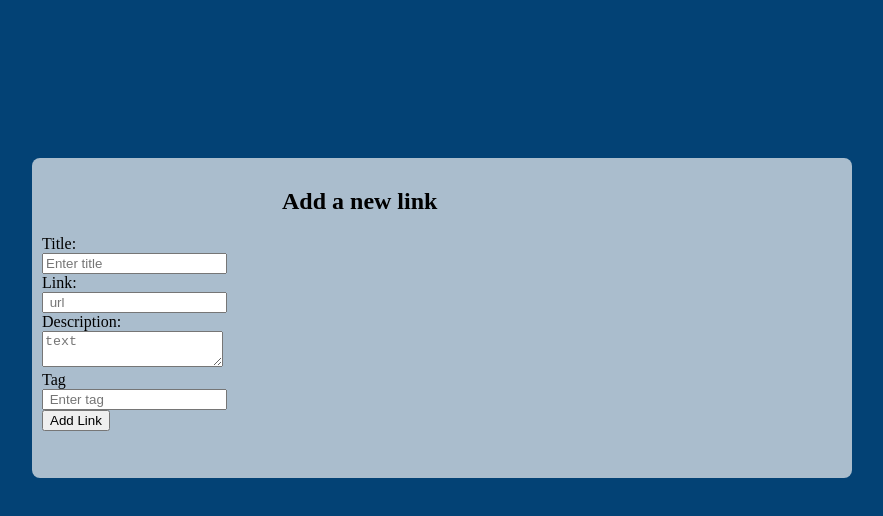
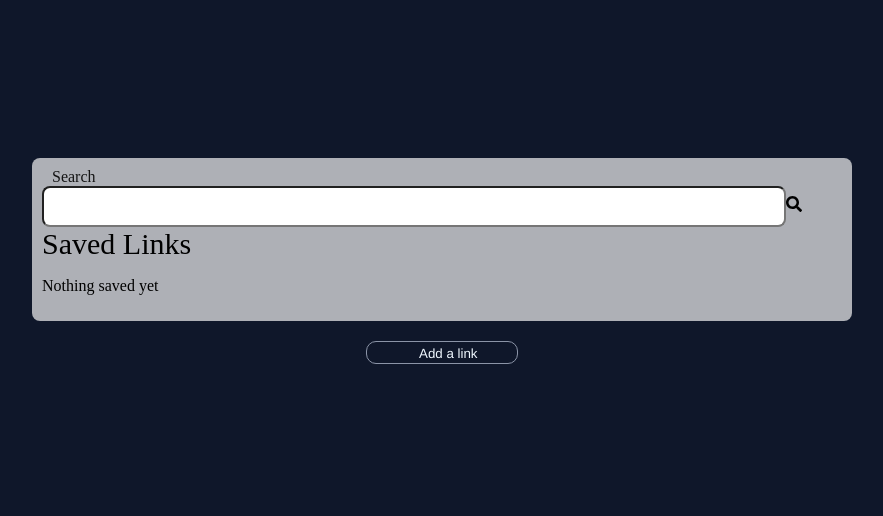
Before and after one commit to Masande07i/link-vaults, a React (Vite) app: page / in a window 1280 px wide. Shown: the top 516 px of the page, without its empty margins (198-1081 px from the left). Built offline with nearby package versions, Linux system fonts and the light colour scheme.

Commit message:
new updates

```diff
--- a/src/App.css
+++ b/src/App.css
@@ -1,5 +1,5 @@
 body{
-  background-color: rgb(3, 66, 117);
+  background-color: #0F172A;
   display: flex;
   justify-content: center;
   align-items: center;
--- /dev/null
+++ b/src/components/Form/Form.module.css
@@ -0,0 +1,27 @@
+.buttonView{
+    width:130px;
+    margin:20px auto;
+    padding-right: 20px;
+    background:transparent;
+    color:#fff;
+    border:1px solid #8b94a7;
+    border-radius:10px;
+    font-size:18px;
+    font-weight:500;
+    cursor:pointer;
+
+}
+
+.view2{
+     width:130px;
+    margin:20px auto;
+    padding-right: 20px;
+    background:transparent;
+    color:#fff;
+    border:1px solid #8b94a7;
+    border-radius:10px;
+    font-size:18px;
+    font-weight:500;
+    cursor:pointer;
+
+}
--- a/src/components/Form/Form.tsx
+++ b/src/components/Form/Form.tsx
@@ -1,12 +1,11 @@
-import  {useState, useEffect} from 'react'
+import { useState, useEffect } from 'react'
 import { FormLink, type LinkInput } from '../FormLinks/FormLinks'
 import { SavedLinks } from '../SavedLinks/SavedLinks'
-
+import style from './Form.module.css'
 
 
 export const Form = () => {
   const [links, setLinks] = useState<LinkInput[]>(() => {
-
     const saved = localStorage.getItem('savedLinks');
     if (saved) {
       try {
@@ -19,7 +18,7 @@ export const Form = () => {
   });
 
   const [editingId, setEditingId] = useState<string | null>(null);
-   const [view, setView] = useState<'add' | 'saved'>('add');
+  const [view, setView] = useState<'add' | 'saved'>('saved');
 
   useEffect(() => {
     localStorage.setItem('savedLinks', JSON.stringify(links));
@@ -31,7 +30,7 @@ export const Form = () => {
     setView('saved');
   };
 
-  const handleUpdate = (id: string, changes: Omit<LinkInput, 'id'>) =>{
+  const handleUpdate = (id: string, changes: Omit<LinkInput, 'id'>) => {
     setLinks((prev) => prev.map((link) => (link.id === id ? { ...link, ...changes } : link)));
     setEditingId(null);
   };
@@ -43,7 +42,14 @@ export const Form = () => {
   return (
     <div>
       {view === 'add' ? (
-        <FormLink onAdd={addNewLink}  />
+        <>
+          <FormLink onAdd={addNewLink} />
+          <div className= {style.buttonView}>
+          <button type="button" onClick={() => setView('saved')}>
+            View Links
+          </button>
+          </div>
+        </>
       ) : (
         <>
           <SavedLinks
@@ -54,9 +60,11 @@ export const Form = () => {
             onStartEdit={setEditingId}
             onCancelEdit={() => setEditingId(null)}
           />
+          <div className={style.view2}>
           <button type="button" onClick={() => setView('add')}>
-            Add another link
+            Add a link
           </button>
+          </div>
         </>
       )}
     </div>
--- a/src/components/FormLinks/FormLinks.module.css
+++ b/src/components/FormLinks/FormLinks.module.css
@@ -1,15 +1,42 @@
 .slate{
-    width: 800px;
-    height: 300px;
-    background-color: rgba(245, 245, 245, 0.692);
-    border-radius: 8px;
-    margin-top: 150px;
-    padding: 10px;
+    background-color: #dbdfe3;
+    border-radius: 16px;
+    padding: 22px;
+    height: 400px;
+    width: 250px;
+    margin-top: 90px;
 }
-
 .slate h2{
-    padding-left: 30%;
+    padding-left: 10%;
 }
 label{
     display: block;
+    font-weight: 600;
+
 }
+
+input, textarea {
+  border-radius: 8px;
+  padding:10px;
+  font-family: 'Inter', system-ui, sans-serif;
+  font-size: 14px;
+  width: 90%;
+}
+
+.buttonAdd{
+    margin-top: 30px;
+    width:90%;
+    background:#6558F5;
+    padding:10px;
+    border-radius:10px;
+    cursor:pointer;
+}
+
+button{
+    font-size: 800;
+    padding-left: 40%;
+    background-color: transparent;
+    border: none;
+    color: aliceblue;
+    font-family: 'Franklin Gothic Medium', 'Arial Narrow', Arial, sans-serif;
+}
--- a/src/components/FormLinks/FormLinks.tsx
+++ b/src/components/FormLinks/FormLinks.tsx
@@ -19,6 +19,7 @@ export function FormLink( {onAdd}: FormLinkProps) {
   const [link, setLink] = useState('');
   const [description, setDescription] = useState('');
   const [tag, setTag] = useState('');
+
 
 const handleSubmit = (e: React.FormEvent<HTMLFormElement>) => {
    e.preventDefault();
@@ -85,9 +86,9 @@ const handleSubmit = (e: React.FormEvent<HTMLFormElement>) => {
           onChange={(e) => setTag(e.target.value)}
         />
      </div>
-
-      <button type="submit">Add Link</button>
-
+      <div className={style.buttonAdd}>
+      <button type="submit">ADD LINK </button>
+       </div>
       </form>
 
    </section>
--- a/src/components/SavedLinks/SavedLinks.module.css
+++ b/src/components/SavedLinks/SavedLinks.module.css
@@ -1,6 +1,6 @@
 .card{
     width: 800px;
-    height: 300px;
+
     background-color: rgba(245, 245, 245, 0.692);
     border-radius: 8px;
     margin-top: 150px;
```
Lines whose indentation alone changed are shown as unchanged.
